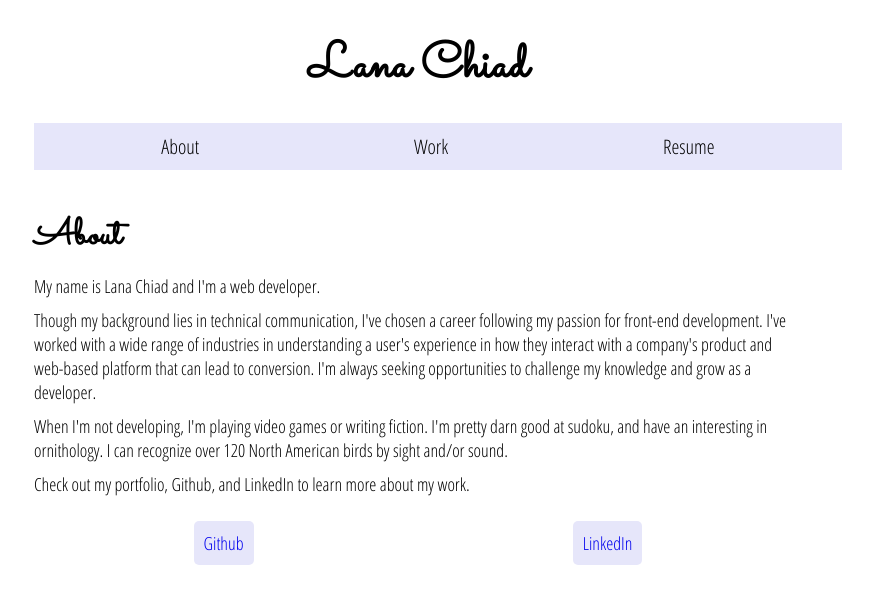
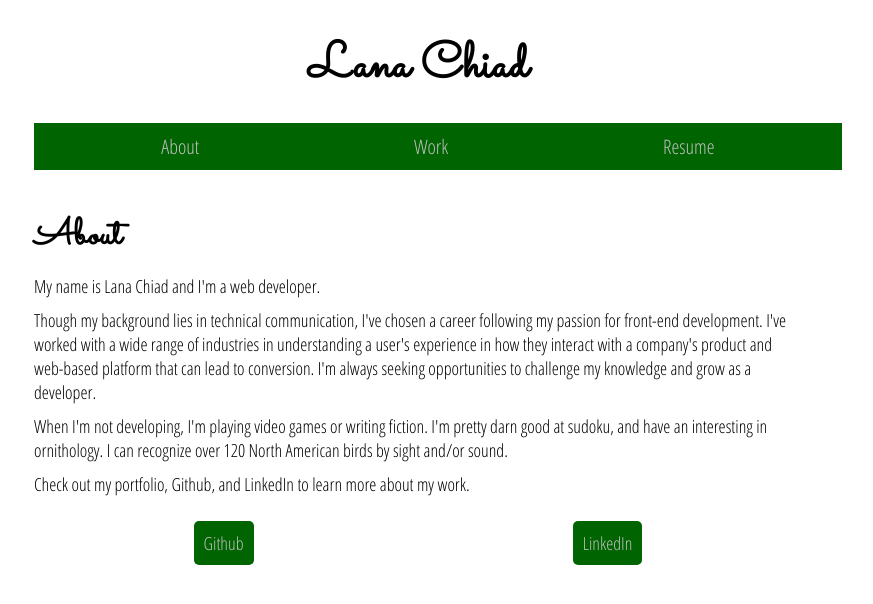
Before and after one commit to lanachiad/lanachiad.github.io, a React (Create React App) app: page / in a window 1280 px wide. Shown: the top 604 px of the page, without its empty margins (222-1095 px from the left). Built offline with nearby package versions, Linux system fonts and the light colour scheme.

Commit message:
Change color scheme to Slytherin colors

```diff
--- a/src/About.css
+++ b/src/About.css
@@ -20,8 +20,9 @@ p {
 }
 
 .link-wrapper a {
-  background-color: lavender;
+  background-color: darkgreen;
   border-radius: 5px;
+  color: silver;
   padding: 10px;
   text-decoration: none;
 }
--- a/src/App.css
+++ b/src/App.css
@@ -23,7 +23,7 @@ h1 {
 }
 
 nav {
-  background-color: lavender;
+  background-color: darkgreen;
   margin: 10px auto 40px;
   padding: 10px 20px;
   width: 100%;
@@ -37,8 +37,9 @@ nav ul {
 }
 
 nav ul li button {
-  background-color: lavender;
+  background-color: darkgreen;
   border: 0;
+  color: silver;
   cursor: pointer;
   font-family: 'Open Sans Condensed', sans-serif;
   font-size: 20px;
```
